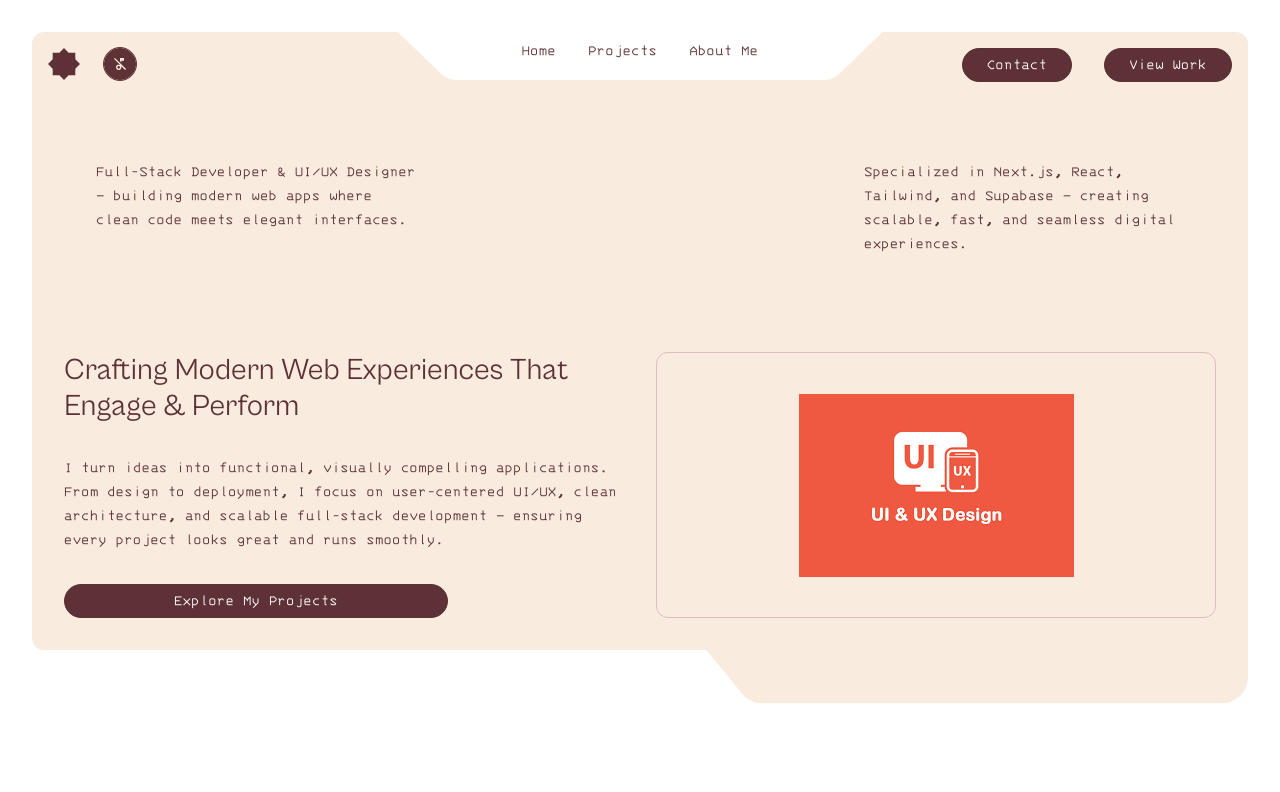
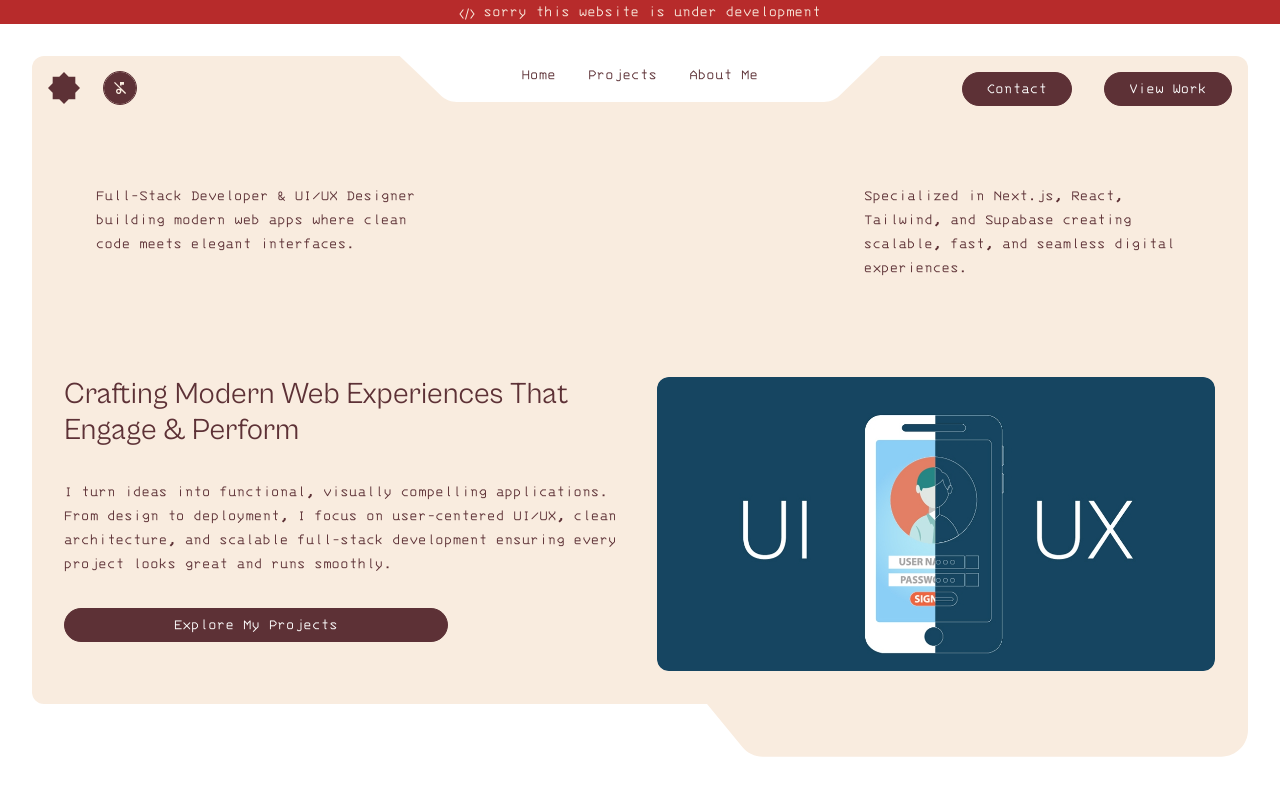
Before and after one commit to samjaabo/portfolio-v2, a Next.js app: page /test in a window 1280 px wide. Shown: the top 792 px of the page. Built offline with nearby package versions, Linux system fonts and the light colour scheme; a web font is replaced by a local one.

Commit message:
finalize

```diff
--- a/src/app/page.tsx
+++ b/src/app/page.tsx
@@ -13,6 +13,9 @@ import Link from "next/link";
 export default function TestPage() {
   return (
     <main className="relative flex flex-col items-center justify-center min-h-screen h-screen bg-white px-2 md:px-8 w-full max-w-[120rem] mx-auto">
+      <div className="bg-warning w-full text-center ">
+        sorry we are in development
+      </div>
       <div
         className={clsx(
           "relative flex h-1/2 w-1/2 bg-soft",
--- a/src/app/test/page.tsx
+++ b/src/app/test/page.tsx
@@ -16,10 +16,15 @@ import CursusSection from "@/components/futuristic/sections/cursus";
 import Drag from "@/components/futuristic/followPointer";
 import BlogSection from "@/components/futuristic/sections/blog";
 import Footer from "@/components/futuristic/sections/footer";
+import { LiaCodeSolid } from "react-icons/lia";
 
 export default function TestPage() {
   return (
     <main className="relative flex flex-col items-center justify-start min-h-screen h-auto bg-white w-full max-w-[120rem] mx-auto">
+      <div className="bg-warning w-full text-center text-soft px-2 lg:px-8 ">
+        <LiaCodeSolid className="inline-block" /> sorry this website is under
+        development
+      </div>
       <Drag />
       <HeaderSection />
       <ProjectsSection />
--- a/src/components/futuristic/followPointer.tsx
+++ b/src/components/futuristic/followPointer.tsx
@@ -37,7 +37,7 @@ export default function Drag() {
 
   return (
     <motion.div
-      className="fixed top-0 left-0 z-50 w-2 h-2 border-dashed border border-white bg-transparent pointer-events-none mix-blend-difference"
+      className="hidden lg:inline-block fixed top-0 left-0 z-50 w-2 h-2 border-dashed border border-white bg-transparent pointer-events-none mix-blend-difference"
       ref={ref}
       style={{
         x,
@@ -66,18 +66,3 @@ function useFollowPointer(ref: RefObject<HTMLDivElement | null>) {
 
   return { x, y };
 }
-
-const ball = {
-  width: 8,
-  height: 8,
-  backgroundColor: "transparent",
-  border: "1px dashed var(--color-white, #fff)",
-  //   outline: "1px solid var(--color-white) ",
-  //   borderRadius: "50%",
-  position: "fixed" as const,
-  top: 0,
-  left: 0,
-  pointerEvents: "none",
-  zIndex: 9999,
-  mixBlendMode: "difference" as const,
-};
--- a/src/components/futuristic/sections/header.tsx
+++ b/src/components/futuristic/sections/header.tsx
@@ -11,6 +11,8 @@ import BackgroundMusic from "../audio";
 import { HiOutlineQueueList } from "react-icons/hi2";
 import { LinkButton } from "../decryptedTextEffect";
 import TypingText from "../typingAnimation";
+import { CgMenuRightAlt } from "react-icons/cg";
+import { TbMenu4 } from "react-icons/tb";
 
 export default function HeaderSection() {
   return (
@@ -45,21 +47,21 @@ export default function HeaderSection() {
 
           {/* for smart devices */}
           <button className="lg:hidden inline-block cursor-pointer">
-            <HiOutlineQueueList className="w-8 h-8" />
+            <TbMenu4 className="w-8 h-8 border rounded-full" />
           </button>
         </div>
         <div className="relative z-8 w-full flex lg:flex-row flex-col items-start justify-between p-8 pt-22 lg:p-16 lg:pt-32">
           <div className="z-20 lg:max-w-xs max-lg:ml-auto  flex gap-2 items-baseline">
             {/* <div className="h-2 w-2 aspect-square rounded-0 border border-line-color-soft animate-ping"></div> */}
             <p className="">
-              Full-Stack Developer & UI/UX Designer — building modern web apps
+              Full-Stack Developer & UI/UX Designer building modern web apps
               where clean code meets elegant interfaces.
             </p>
           </div>
           <div className="z-20 lg:max-w-xs max-lg:ml-auto  flex gap-2 items-baseline">
             {/* <div className="h-2 w-2 aspect-square rounded-0 border border-line-color-soft animate-ping"></div> */}
             <p className="">
-              Specialized in Next.js, React, Tailwind, and Supabase — creating
+              Specialized in Next.js, React, Tailwind, and Supabase creating
               scalable, fast, and seamless digital experiences.
             </p>
           </div>
@@ -75,8 +77,8 @@ export default function HeaderSection() {
               <p className="">
                 I turn ideas into functional, visually compelling applications.
                 From design to deployment, I focus on user-centered UI/UX, clean
-                architecture, and scalable full-stack development — ensuring
-                every project looks great and runs smoothly.
+                architecture, and scalable full-stack development ensuring every
+                project looks great and runs smoothly.
               </p>
 
               <LinkButton href="#about">Explore My Projects</LinkButton>
@@ -104,11 +106,11 @@ export default function HeaderSection() {
             </div>
           </div>
           <div className="flex-1 order-2 max-lg:order-1 max-lg:w-full items-stretch ">
-            <div className="max-h-full overflow-hidden w-full h-full bg-soft p-8 rounded-xl  border border-line-color-soft flex items-center justify-center">
+            <div className="max-h-full overflow-hidden w-full h-full bg-soft rounded-xl  border border-soft flex items-center justify-center">
               <img
-                src="/futuristic/ui-ux.png"
+                src="/futuristic/ui-ux-2.png"
                 alt=""
-                className="object-cover "
+                className="object-cover rounded-xl w-full h-full"
               />
             </div>
           </div>
--- a/src/components/futuristic/svgs.tsx
+++ b/src/components/futuristic/svgs.tsx
@@ -73,7 +73,7 @@ export function FullCard() {
 export function NavbarContainer() {
   return (
     <svg
-      className="absolute w-full max-md:w-1/3 max-md: lg:h-20 max-h-12 left-1/2 -translate-x-1/2  top-0 pointer-events-none z-1"
+      className="absolute w-full max-md:w-1/3 max-md: lg:h-20 max-h-12 left-1/2 -translate-x-1/2  top-[-2px] pointer-events-none z-1"
       width="100%"
       viewBox="0 0 879 87"
       fill="none"
```
Also changed, not shown: public/futuristic/UI-UX-2.png (added).
